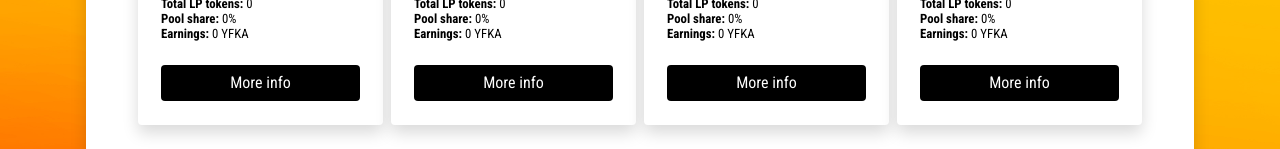
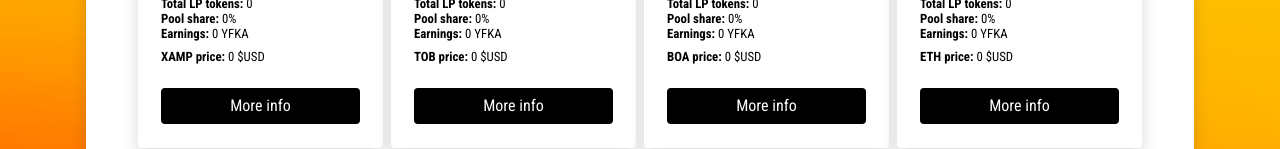
Before and after one commit to Burn-The-State/burnthestate.com, a plain HTML site: page index.html in a window 1280 px wide. Shown: the part 2549-2698 px from the top of the page. Drawn offline with nearby package versions, Linux system fonts and the light colour scheme; a script that the page names is missing.

Commit message:
tokens prices

```diff
--- a/index.html
+++ b/index.html
@@ -35,7 +35,7 @@
             <button type="button" class="btn burn-btn"><a href="https://www.burnthestate.com/" target="_blank" rel="noreferrer noopener"><img class="coins" src="imgs/yfka.png"><br>YFKA</a></button>
           </div>
 
-          <!-- PRICE v2 -->
+          <!-- PRICE
           <span class="row m-0 pt-5 pb-0 mt-3 mb-0 pl-0">
             <span><strong>YFKA: </strong><span class="" id="">200 <small>$USD</small></span></span>
           </span>
@@ -50,7 +50,7 @@
 
           <span class="row m-0 pt-0 pb-0 mt-0 mb-3 pl-0">
             <span><strong>BOA: </strong><span class="" id="">15.000 <small>$USD</small></span></span>
-          </span>
+          </span> -->
 
 
         </div>
@@ -173,6 +173,7 @@
               <div id="staked0" class="col"><span class="text-left"><small><strong>Total LP tokens: </strong><span id="total-LP-XAMP">0</span></small></span></div>
               <div id="poolShare0" class="col"><span class="text-left"><small><strong>Pool share: </strong><span id="pool-Share-XAMP">0</span>%</small></span></div>
               <div id="estimateResult0" class="col"><span class="text-left"><small><strong>Earnings: </strong><span id="reward-XAMP">0</span> YFKA</small></span></div>
+              <div id="xampPrice" class="col pt-2"><span class="text-left"><small><strong>XAMP price: </strong><span id="price-XAMP">0</span> $USD</small></span></div>
 
               <div class="col"><button class="btn btn-block btn-dark mt-4" type="button" data-toggle="collapse" data-target="#info1" aria-expanded="false" aria-controls="info1">More info</button></div>
               <div class="collapse" id="info1">
@@ -209,6 +210,7 @@
               <div id="staked0" class="col"><span class="text-left"><small><strong>Total LP tokens: </strong><span id="total-LP-TOB">0</span></small></span></div>
               <div id="poolShare0" class="col"><span class="text-left"><small><strong>Pool share: </strong><span id="pool-Share-TOB">0</span>%</small></span></div>
               <div id="estimateResult0" class="col"><span class="text-left"><small><strong>Earnings: </strong><span id="reward-TOB">0</span> YFKA</small></span></div>
+              <div id="tobPrice" class="col pt-2"><span class="text-left"><small><strong>TOB price: </strong><span id="price-TOB">0</span> $USD</small></span></div>
 
               <div class="col"><button class="btn btn-block btn-dark mt-4" type="button" data-toggle="collapse" data-target="#info2" aria-expanded="false" aria-controls="info2">More info</button></div>
               <div class="collapse" id="info2">
@@ -245,6 +247,7 @@
               <div id="staked0" class="col"><span class="text-left"><small><strong>Total LP tokens: </strong><span id="total-LP-BOA">0</span></small></span></div>
               <div id="poolShare0" class="col"><span class="text-left"><small><strong>Pool share: </strong><span id="pool-Share-BOA">0</span>%</small></span></div>
               <div id="estimateResult0" class="col"><span class="text-left"><small><strong>Earnings: </strong><span id="reward-BOA">0</span> YFKA</small></span></div>
+              <div id="boaPrice" class="col pt-2"><span class="text-left"><small><strong>BOA price: </strong><span id="price-BOA">0</span> $USD</small></span></div>
 
               <div class="col"><button class="btn btn-block btn-dark mt-4" type="button" data-toggle="collapse" data-target="#info3" aria-expanded="false" aria-controls="info3">More info</button></div>
               <div class="collapse" id="info3">
@@ -281,6 +284,7 @@
               <div id="staked0" class="col"><span class="text-left"><small><strong>Total LP tokens: </strong><span id="total-LP-ETH">0</span></small></span></div>
               <div id="poolShare0" class="col"><span class="text-left"><small><strong>Pool share: </strong><span id="pool-Share-ETH">0</span>%</small></span></div>
               <div id="estimateResult0" class="col"><span class="text-left"><small><strong>Earnings: </strong><span id="reward-ETH">0</span> YFKA</small></span></div>
+              <div id="ethPrice" class="col pt-2"><span class="text-left"><small><strong>ETH price: </strong><span id="price-ETH">0</span> $USD</small></span></div>
 
               <div class="col"><button class="btn btn-block btn-dark mt-4" type="button" data-toggle="collapse" data-target="#info4" aria-expanded="false" aria-controls="info4">More info</button></div>
               <div class="collapse" id="info4">
@@ -344,6 +348,10 @@
              YFKA <small>(<span id="PEthPooledYFKA">0</span>% Vs Total Pooled)</span></small><br>
             <span class="normal"><strong>YFKA Staked (ETH): </strong><span id="EthStakedYFKA">0</span>
              YFKA <small>(<span id="PEthStakedYFKA">0</span>% Vs Total Staked)</span></small>
+          </p>
+
+          <p>
+            <span class="normal"><strong>YFKA price: </strong><span id="price-yfka">0</span> $USD</span>
           </p>
 
         <div id="piechart" class="col-lg mt-4 text-center align-self-end"></div>
```
